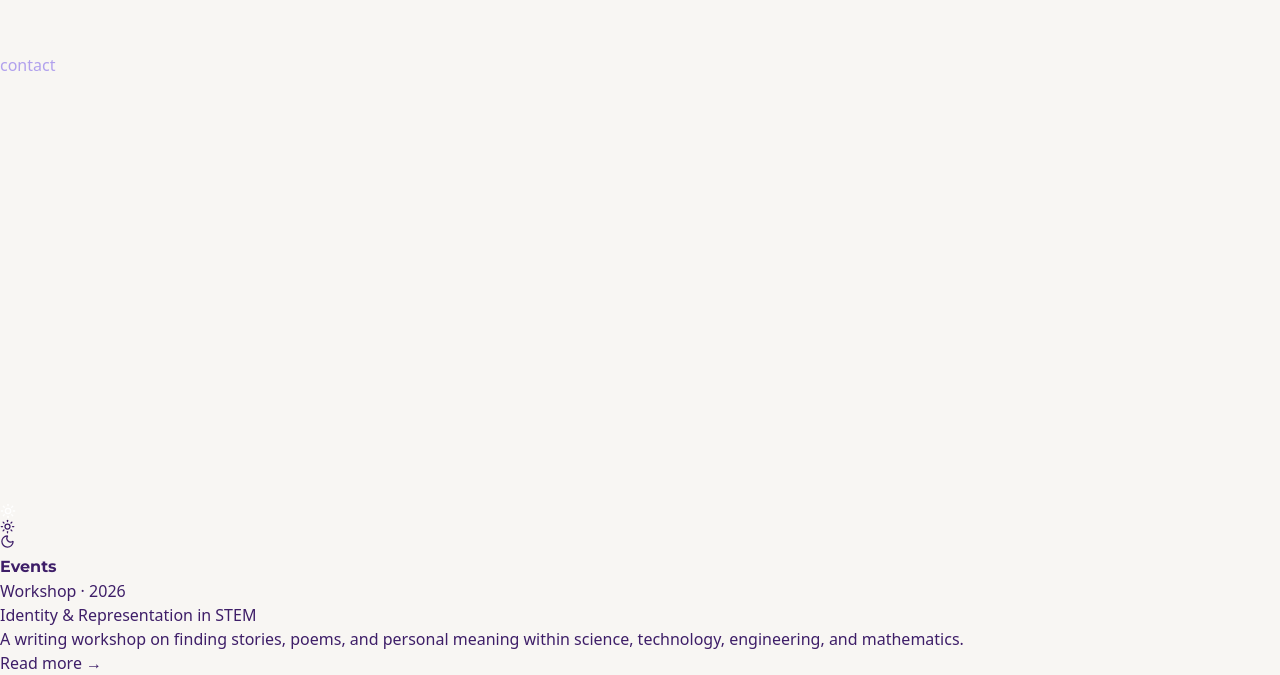
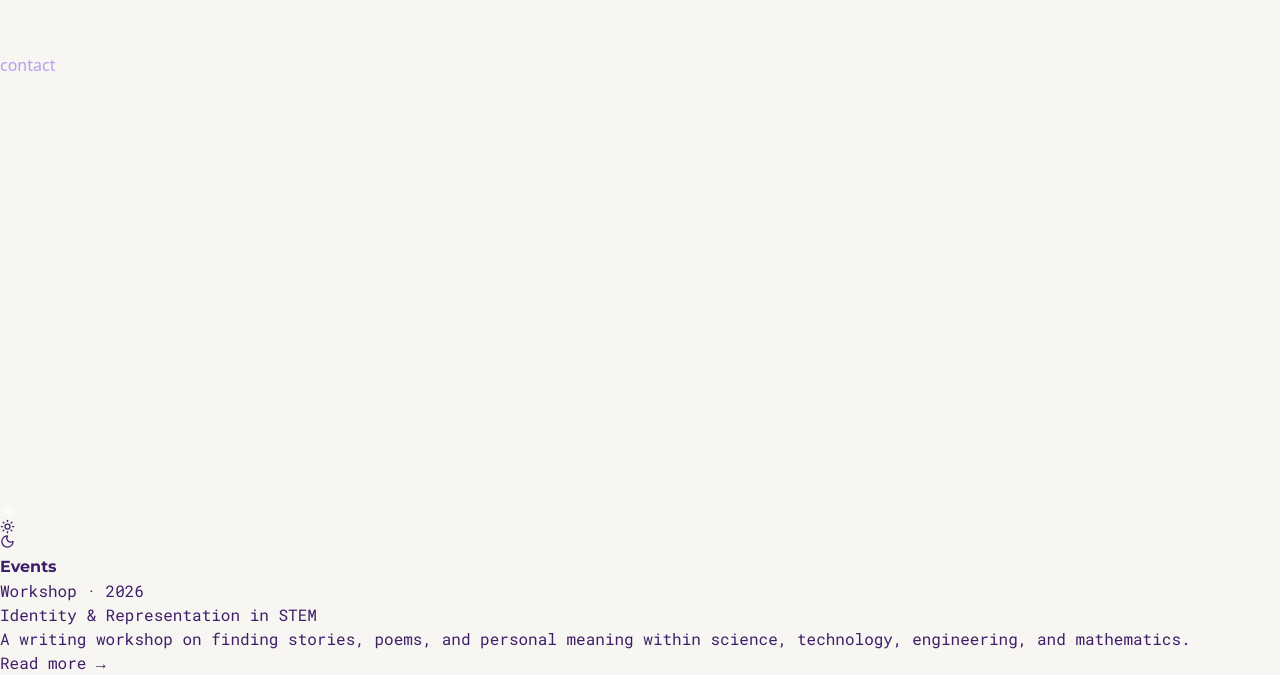
Before and after one commit to aayushiie/junozine, a React (Vite) app: page /events in a window 1280 px wide. Shown: the part 1750-2425 px from the top of the page. Built offline with nearby package versions, Linux system fonts and the light colour scheme.

Commit message:
change font style in events.jsx

```diff
--- a/src/components/Events.jsx
+++ b/src/components/Events.jsx
@@ -8,7 +8,7 @@ const Events = () => {
           Events
         </h1>
 
-        <article className="max-w-xl">
+        <article className="max-w-xl roboto-mono-text">
           <p className="text-sm uppercase tracking-widest mb-2">
             Workshop · 2026
           </p>
```
